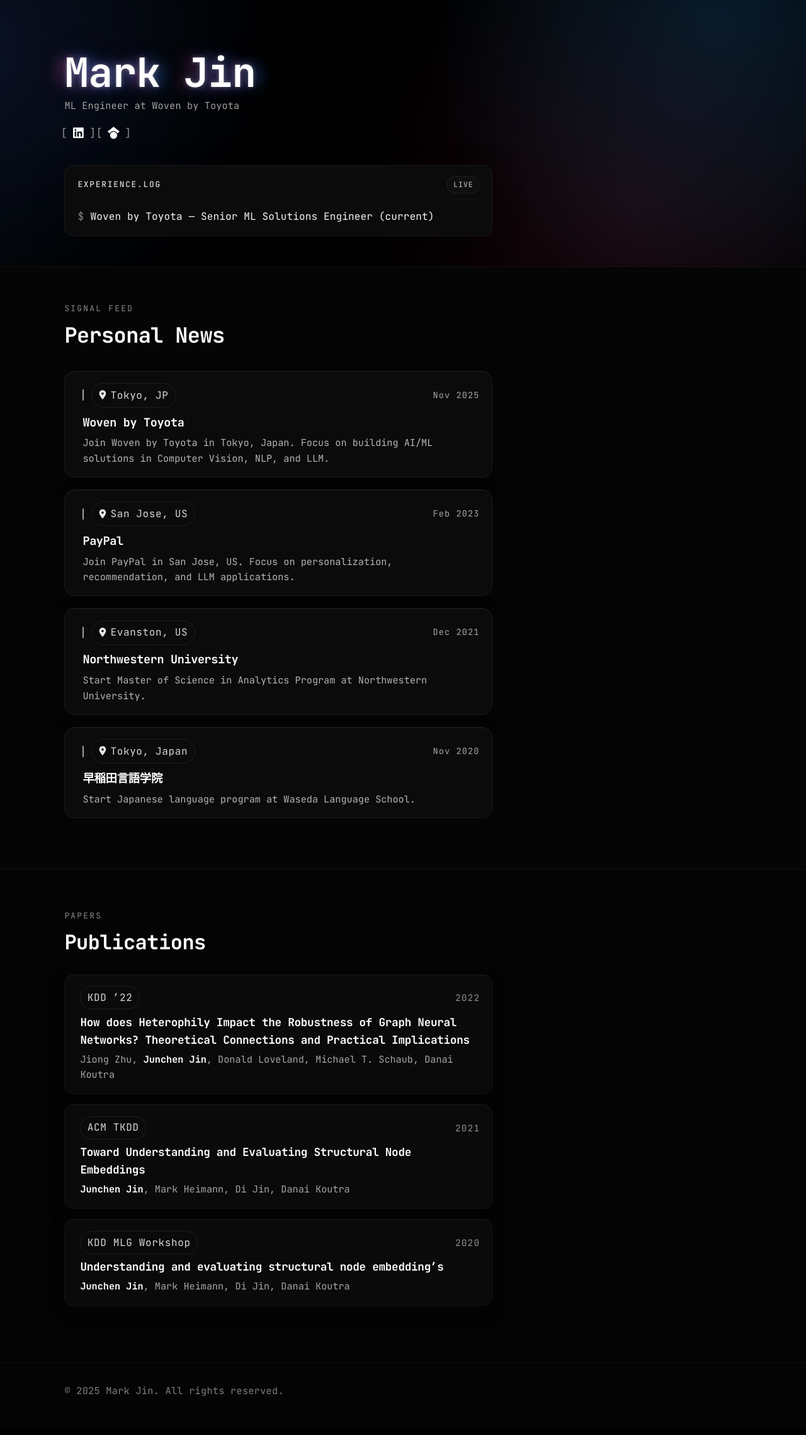
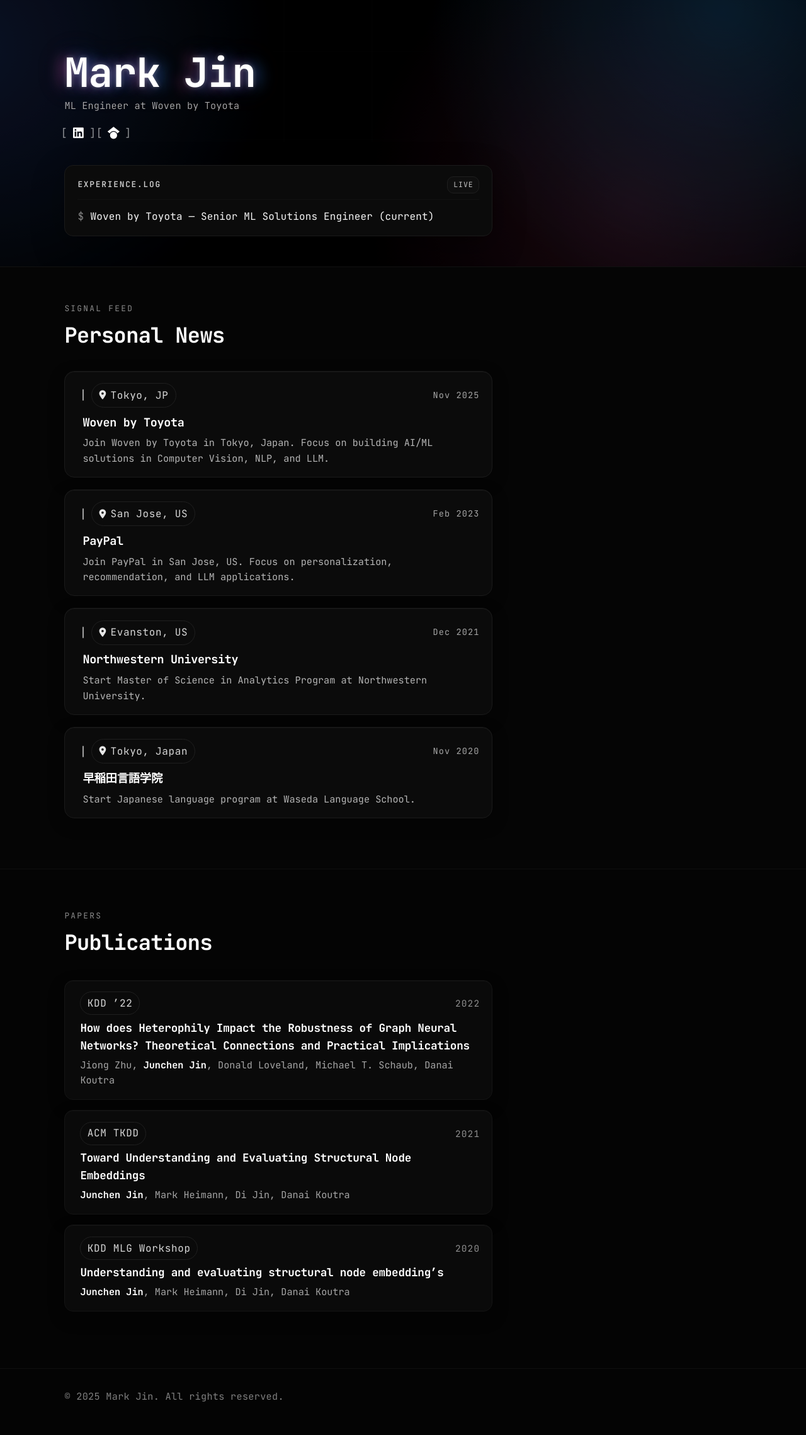
Before and after one commit to kinkunchan/kinkunchan.github.io, a Jekyll site: the page built from index.md, in a window 1280 px wide. Shown: the whole page at 63% size. Built offline with Jekyll 4.4.1, drawn with Linux system fonts in a browser that asks for light colours.

Commit message:
formatting

```diff
--- a/assets/css/glassmorphism.css
+++ b/assets/css/glassmorphism.css
@@ -424,7 +424,7 @@
 }
 
 .news-header {
-  max-width: 640px;
+  max-width: 680px;
   width: 100%;
   margin: 0 0 1.8rem;
 }
@@ -569,7 +569,7 @@
 }
 
 .pubs-header {
-  max-width: 720px;
+  max-width: 680px;
   width: 100%;
   margin: 0 0 1.6rem;
 }
@@ -589,10 +589,10 @@
 }
 
 .pubs-header h2 {
-  font-size: 2rem;
-  margin: 0;
+  font-size: 2.1rem;
+  margin: 0 0 0.4rem;
   color: #ffffff;
-  letter-spacing: -0.5px;
+  letter-spacing: -0.6px;
 }
 
 .pubs-grid {
```
